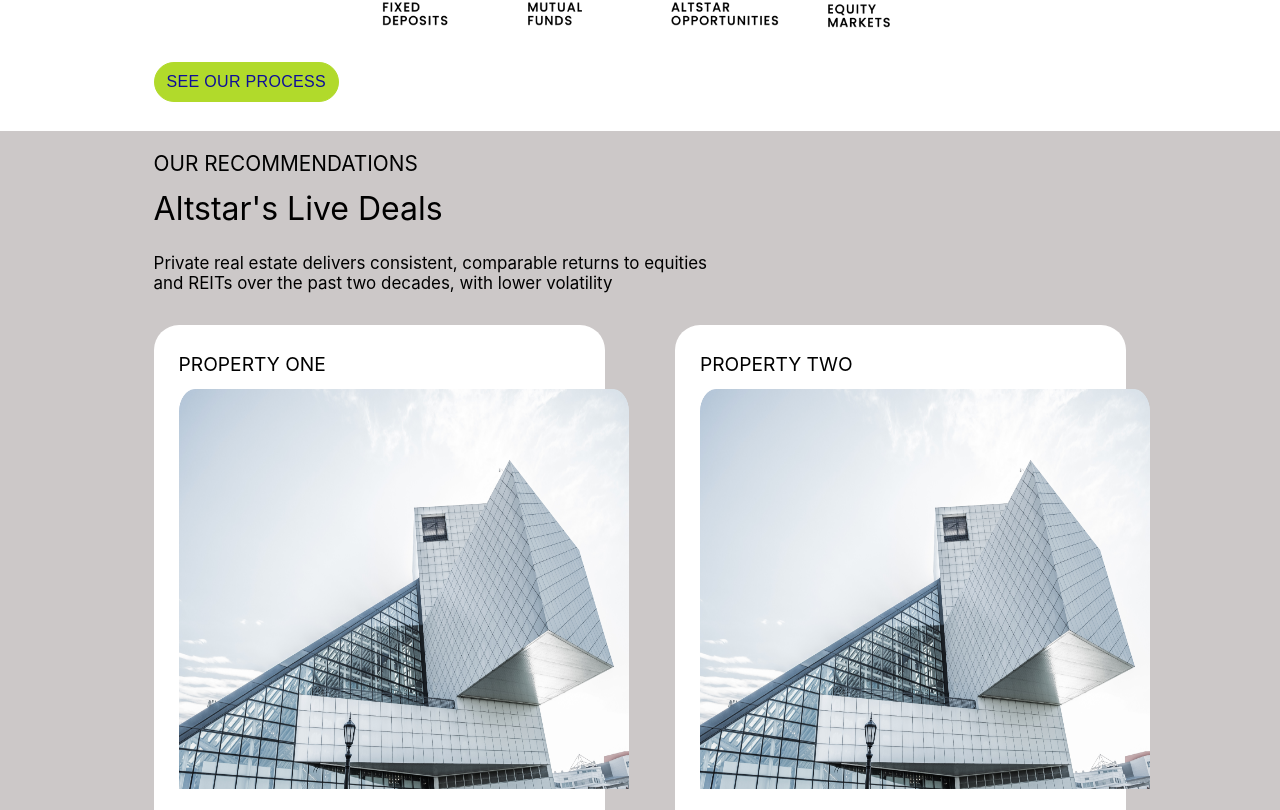
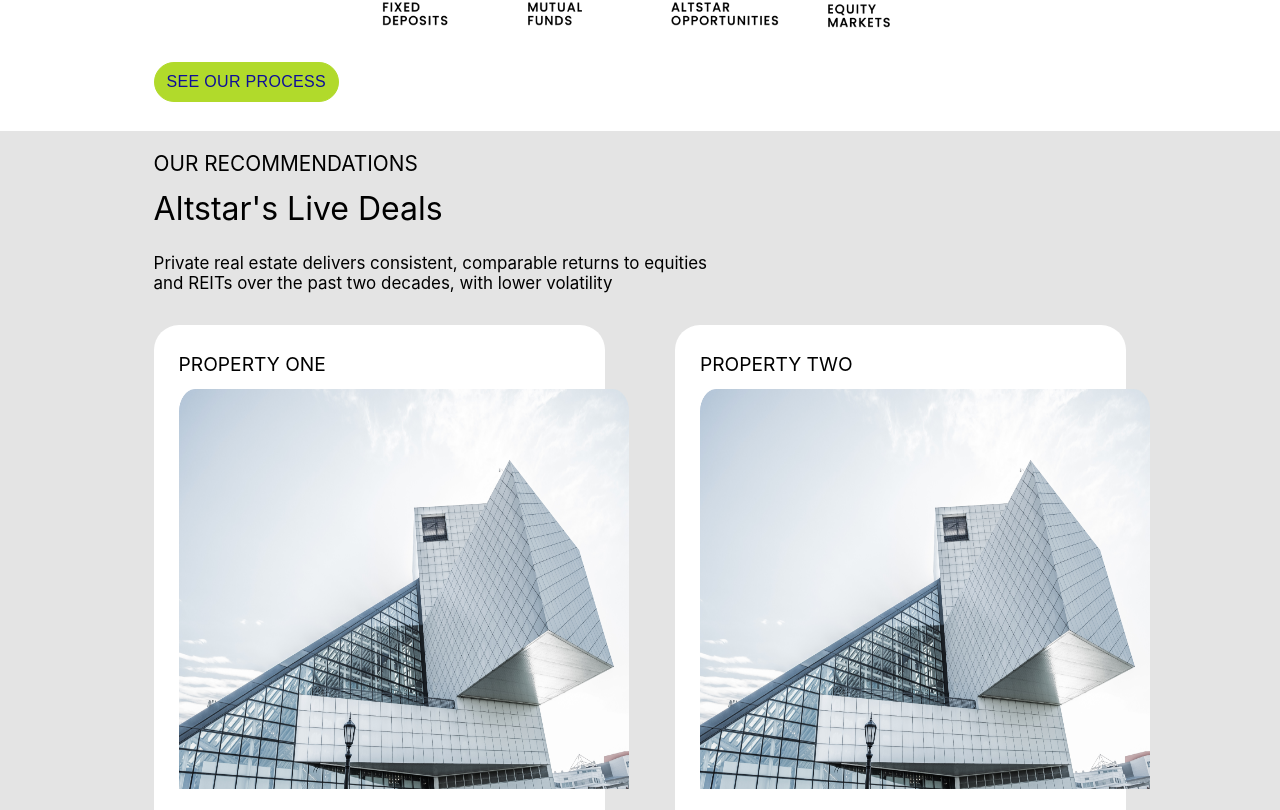
Before and after one commit to rishabhtyagi18/altstar, a React (Create React App) app: page / in a window 1280 px wide. Shown: the part 2750-3560 px from the top of the page. Built offline with nearby package versions, Linux system fonts and the light colour scheme.

Commit message:
footer background change

```diff
--- a/src/components/footer/Footer.css
+++ b/src/components/footer/Footer.css
@@ -7,7 +7,7 @@
     position: relative;
     margin: 0 auto;
     width: 100%;
-    background-color: #ccc8c8;
+    background-color: #e4e4e4;
 }
 
 .content {
--- a/src/components/home/Home.css
+++ b/src/components/home/Home.css
@@ -76,7 +76,7 @@
     box-sizing: content-box;
     position: relative;
     color: #000000;
-    background-color: #ccc8c8;
+    background-color: #e4e4e4;
 }
 
 .commitment-wrapper-heading {
```
